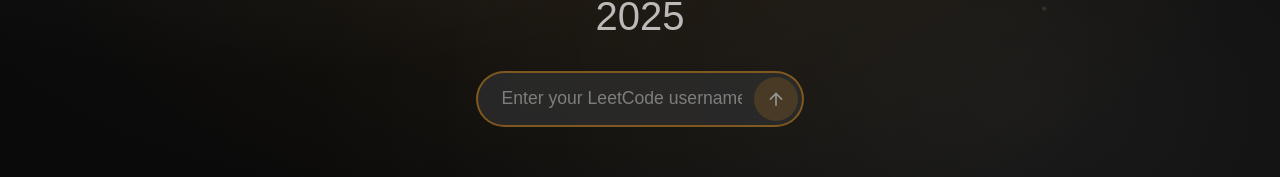
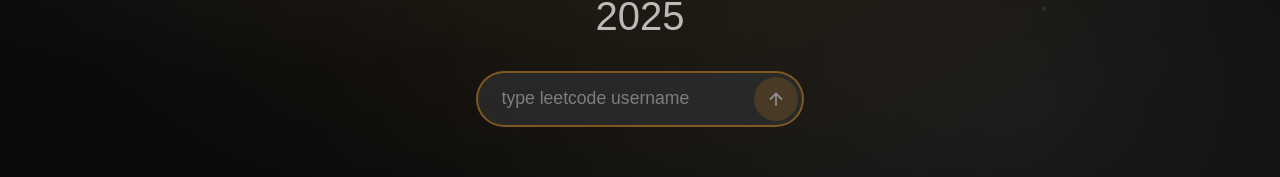
Before and after one commit to collinboler/leetcodewrapped, a React (Vite) app: page / in a window 1280 px wide. Shown: the part 530-707 px from the top of the page. Built offline with nearby package versions, Linux system fonts and the light colour scheme; a web font is replaced by a local one.

Commit message:
Update Landing.jsx

```diff
--- a/src/components/Landing.jsx
+++ b/src/components/Landing.jsx
@@ -86,7 +86,7 @@
             <input
               type="text"
               className="username-input"
-              placeholder="Enter your LeetCode username"
+              placeholder="type leetcode username"
               value={username}
               onChange={(e) => setUsername(e.target.value)}
               disabled={isSubmitting}
```
